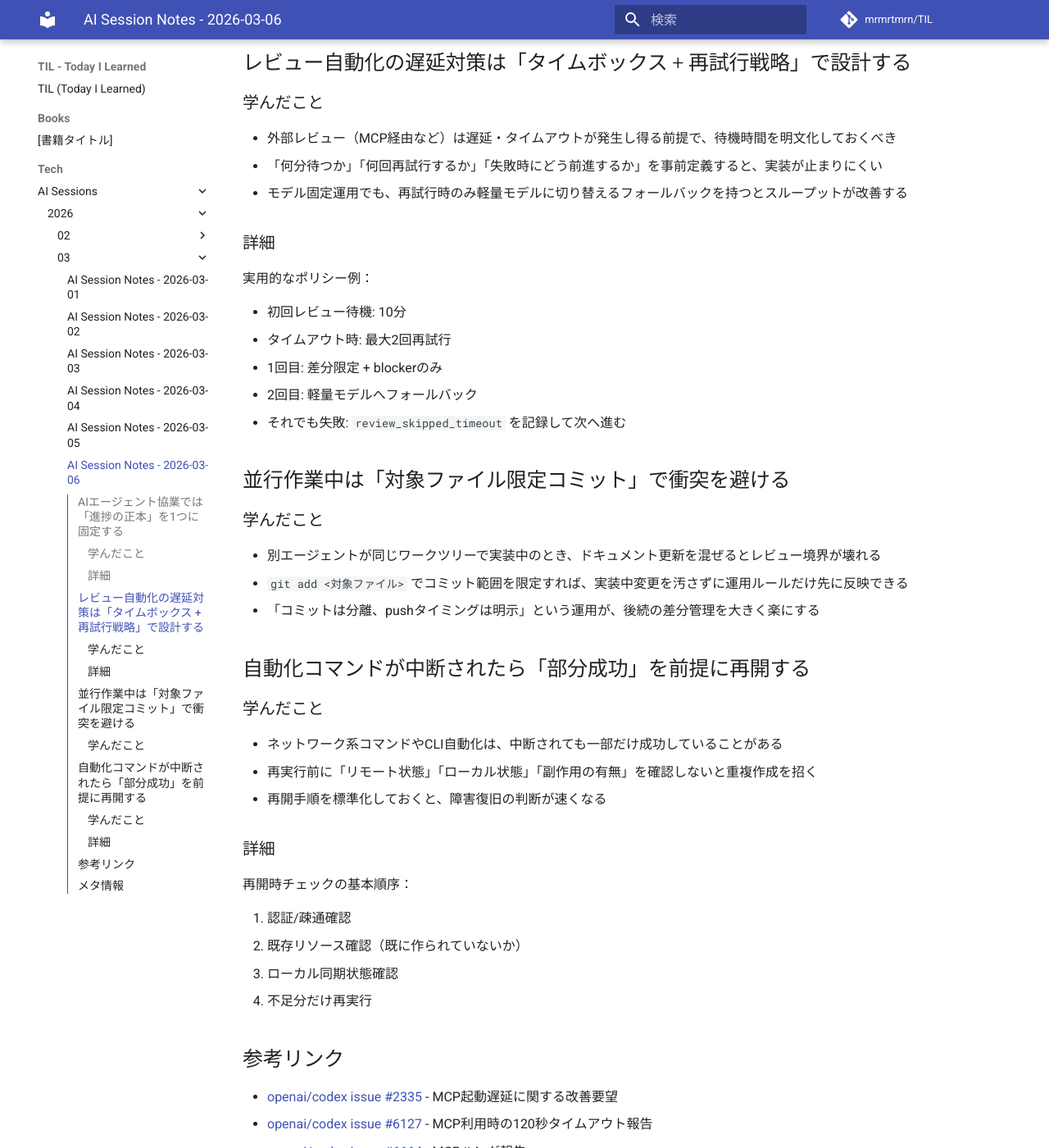
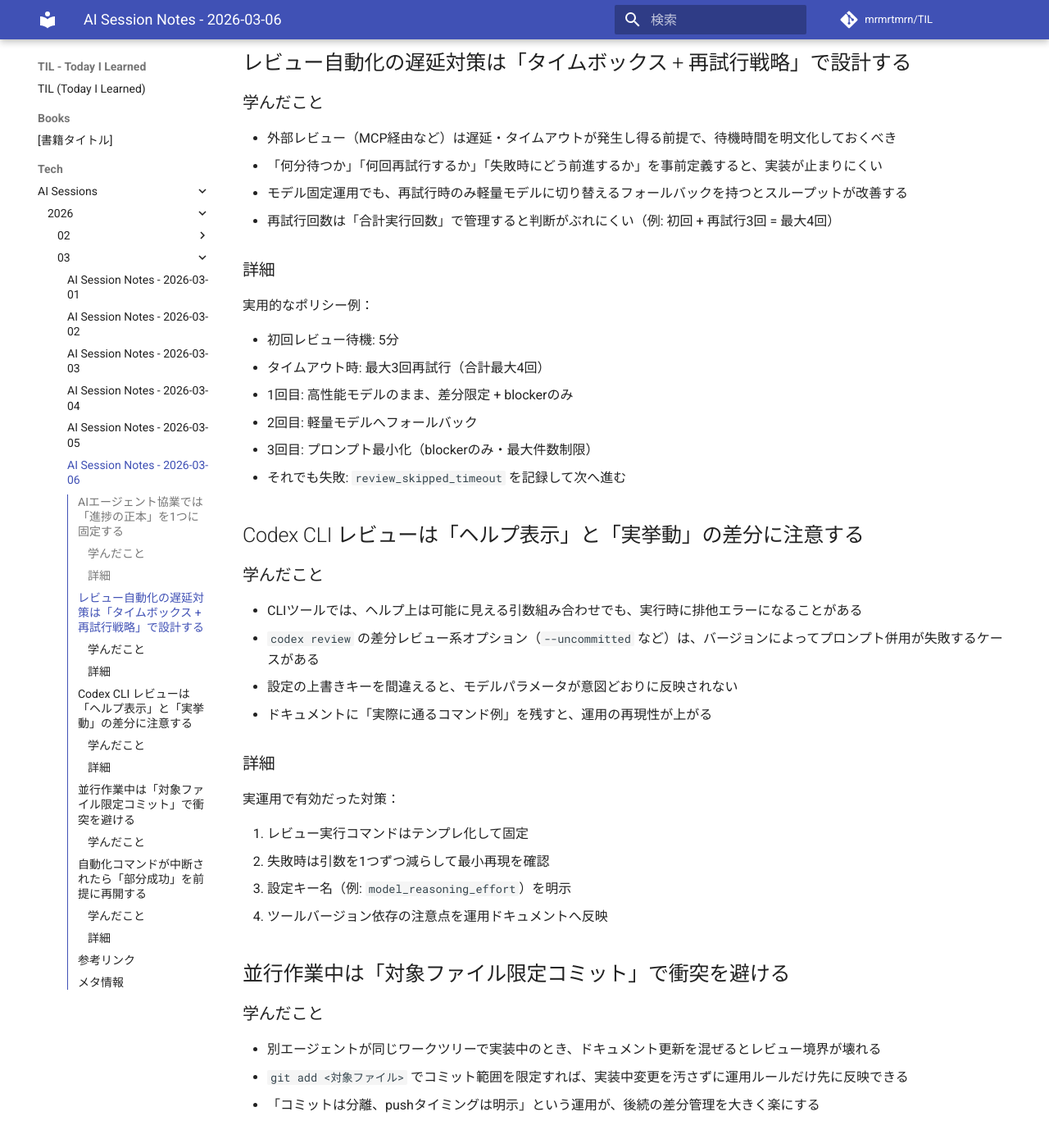
Before and after one commit to mrmrtmrn/TIL, an MkDocs documentation site: the page built from docs/Tech/AI-Sessions/2026/03/2026-03-06.md, in a window 1280 px wide and 1400 px high, scrolled down 622 px. Shown: the whole window at 82% size. Built offline with MkDocs 1.6.1 and Material for MkDocs 9.7.7, drawn with Linux system fonts in a browser that asks for light colours; comment, search, counter and statistics services are not loaded; some of the changed text lies outside the part shown.

Commit message:
feat: 2026-03-06 の AI セッションノートを追加
- レビュー自動化の遅延対策は「タイムボックス + 再試行戦略」で設計する
- Codex CLI レビューは「ヘルプ表示」と「実挙動」の差分に注意する

```diff
--- a/docs/Tech/AI-Sessions/2026/03/2026-03-06.md
+++ b/docs/Tech/AI-Sessions/2026/03/2026-03-06.md
@@ -24,16 +24,36 @@
 - 外部レビュー（MCP経由など）は遅延・タイムアウトが発生し得る前提で、待機時間を明文化しておくべき
 - 「何分待つか」「何回再試行するか」「失敗時にどう前進するか」を事前定義すると、実装が止まりにくい
 - モデル固定運用でも、再試行時のみ軽量モデルに切り替えるフォールバックを持つとスループットが改善する
+- 再試行回数は「合計実行回数」で管理すると判断がぶれにくい（例: 初回 + 再試行3回 = 最大4回）
 
 ### 詳細
 
 実用的なポリシー例：
 
-- 初回レビュー待機: 10分
-- タイムアウト時: 最大2回再試行
-  - 1回目: 差分限定 + blockerのみ
+- 初回レビュー待機: 5分
+- タイムアウト時: 最大3回再試行（合計最大4回）
+  - 1回目: 高性能モデルのまま、差分限定 + blockerのみ
   - 2回目: 軽量モデルへフォールバック
+  - 3回目: プロンプト最小化（blockerのみ・最大件数制限）
 - それでも失敗: `review_skipped_timeout` を記録して次へ進む
+
+## Codex CLI レビューは「ヘルプ表示」と「実挙動」の差分に注意する
+
+### 学んだこと
+
+- CLIツールでは、ヘルプ上は可能に見える引数組み合わせでも、実行時に排他エラーになることがある
+- `codex review` の差分レビュー系オプション（`--uncommitted` など）は、バージョンによってプロンプト併用が失敗するケースがある
+- 設定の上書きキーを間違えると、モデルパラメータが意図どおりに反映されない
+- ドキュメントに「実際に通るコマンド例」を残すと、運用の再現性が上がる
+
+### 詳細
+
+実運用で有効だった対策：
+
+1. レビュー実行コマンドはテンプレ化して固定
+2. 失敗時は引数を1つずつ減らして最小再現を確認
+3. 設定キー名（例: `model_reasoning_effort`）を明示
+4. ツールバージョン依存の注意点を運用ドキュメントへ反映
 
 ## 並行作業中は「対象ファイル限定コミット」で衝突を避ける
 
@@ -65,8 +85,9 @@
 - [openai/codex issue #2335](https://github.com/openai/codex/issues/2335) - MCP起動遅延に関する改善要望
 - [openai/codex issue #6127](https://github.com/openai/codex/issues/6127) - MCP利用時の120秒タイムアウト報告
 - [openai/codex issue #6664](https://github.com/openai/codex/issues/6664) - MCPハング報告
+- [Codex CLI Manual](https://github.com/openai/codex) - CLIサブコマンドと運用仕様
 
 ## メタ情報
 
 - **ツール**: Codex, Claude Code, GitHub CLI
-- **関連技術**: MCP, AI Agent Workflow, Issue Driven Development, Timeout Handling, Retry Strategy, Git
+- **関連技術**: MCP, Codex CLI, AI Agent Workflow, Issue Driven Development, Timeout Handling, Retry Strategy, CLI Debugging, Git
```
